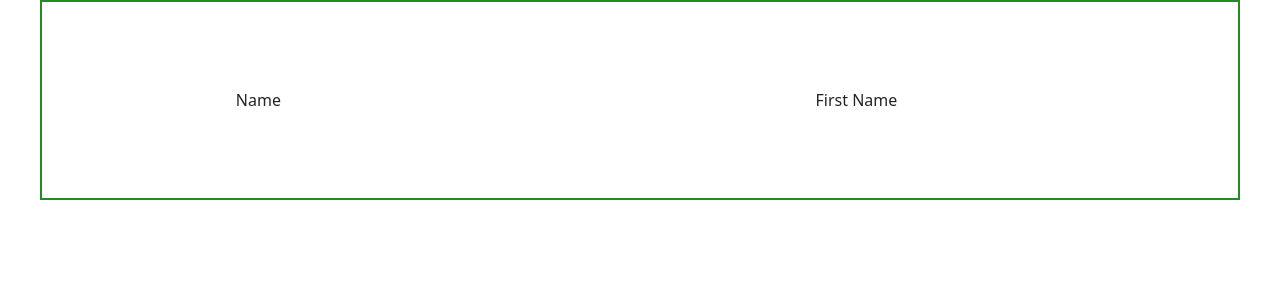
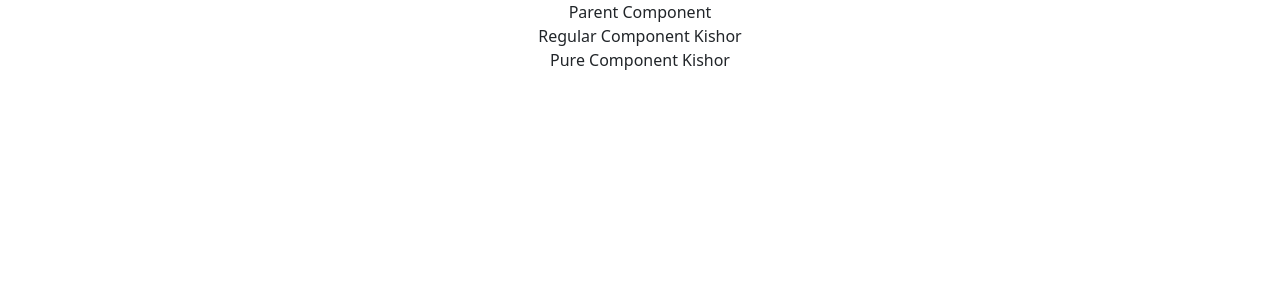
Before and after one commit to gostgmaer/react-first-app-practices, a React (Create React App) app: page / in a window 1280 px wide. Shown: the top 300 px of the page. Built offline with nearby package versions, Linux system fonts and the light colour scheme.

Commit message:
Pure ComponentPure Component Render

```diff
--- a/src/App.js
+++ b/src/App.js
@@ -23,6 +23,8 @@ import ReactLiftcycleM from "./components/ReactLiftcycleM";
 import UpdateLifeCycleMethodA from "./components/UpdateLifeCycleMethodA";
 import Frangment from "./components/Frangment";
 import Table from "./components/Table";
+import PureCompo from "./components/PureComponent";
+import ParentComp from "./components/ParentComp";
 
 function App() {
   return (
@@ -72,7 +74,9 @@ function App() {
       {/* <ReactLiftcycleM></ReactLiftcycleM> */}
       {/* <UpdateLifeCycleMethodA></UpdateLifeCycleMethodA> */}
       {/* <Frangment></Frangment> */}
-      <Table></Table>
+      {/* <Table></Table> */}
+      {/* <PureCompo></PureCompo> */}
+      <ParentComp></ParentComp>
     </div>
   );
 }
--- /dev/null
+++ b/src/components/ParentComp.js
@@ -0,0 +1,34 @@
+import React, { Component } from 'react'
+import PureCompo from './PureComponent';
+import RegularComp from './RegularComp';
+
+class ParentComp extends Component {
+    constructor(props) {
+      super(props)
+
+      this.state = {
+         name:"Kishor"
+      }
+    }
+    componentDidMount(){
+        setInterval(() => {
+            this.setState({
+                name:"Kishor"
+            })
+        }, 5000);
+    }
+  render() {
+    console.log("**************************Parent Component Render ****************************")
+    return (
+      <div>
+        Parent Component
+        <RegularComp name={this.state.name} ></RegularComp>
+        <PureCompo name={this.state.name} ></PureCompo>
+
+
+      </div>
+    )
+  }
+}
+
+export default ParentComp
--- /dev/null
+++ b/src/components/PureComponent.js
@@ -0,0 +1,17 @@
+import React, { PureComponent } from 'react'
+
+ class PureCompo extends PureComponent {
+  render() {
+    console.log("  Pure Component Render  ")
+    return (
+      <div>
+
+        Pure Component {this.props.name}
+
+
+      </div>
+    )
+  }
+}
+
+export default PureCompo
--- /dev/null
+++ b/src/components/RegularComp.js
@@ -0,0 +1,13 @@
+import React, { Component } from 'react'
+
+class RegularComp extends Component {
+
+  render() {
+    console.log("Regular Component Render ")
+    return (
+      <div>Regular Component {this.props.name} </div>
+    )
+  }
+}
+
+export default RegularComp
```
